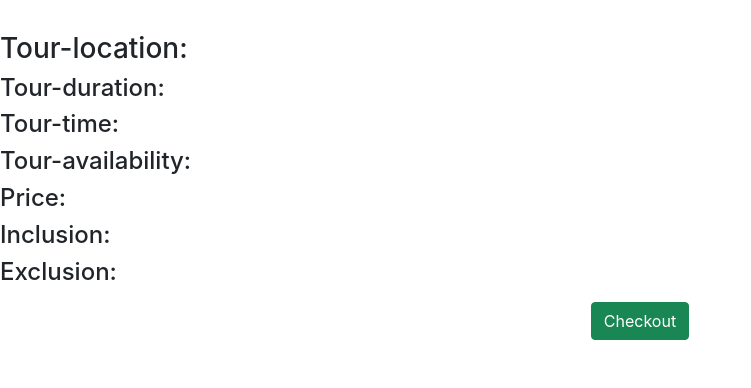
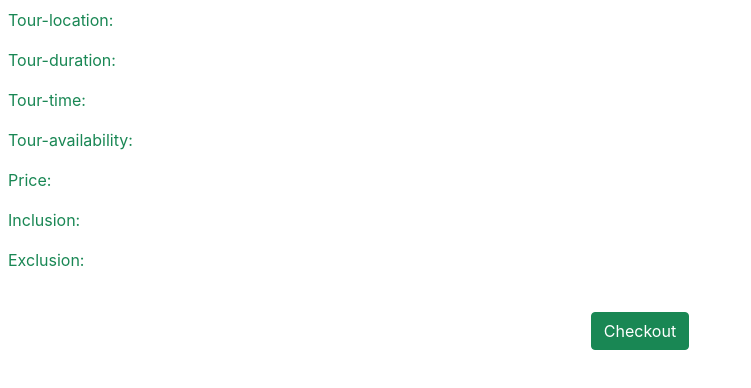
Before and after one commit to fahimabushra1/assignment-10, a React (Create React App) app: page /service/1 in a window 1280 px wide. Shown: the top 388 px of the page, without its empty margins (0-751 px from the left). Built offline with nearby package versions, Linux system fonts and the light colour scheme; no server answers.

Commit message:
redirect loading

```diff
--- a/package.json
+++ b/package.json
@@ -14,6 +14,7 @@
     "react-firebase-hooks": "^5.0.3",
     "react-router-dom": "^6.3.0",
     "react-scripts": "5.0.1",
+    "react-toastify": "^8.2.0",
     "web-vitals": "^2.1.4"
   },
   "scripts": {
--- a/src/Pages/Login/Login.js
+++ b/src/Pages/Login/Login.js
@@ -1,9 +1,12 @@
 import React, { useRef } from "react";
 import { Button, Form } from "react-bootstrap";
-import { useSignInWithEmailAndPassword } from "react-firebase-hooks/auth";
+import { useSendPasswordResetEmail, useSignInWithEmailAndPassword } from "react-firebase-hooks/auth";
 import { useLocation, useNavigate } from "react-router-dom";
+import { toast, ToastContainer } from "react-toastify";
 import auth from "../../firebase.init";
 import SocialLogin from "./SocialLogin";
+import 'react-toastify/dist/ReactToastify.css';
+import Loading from "../Shared/Loading";
 
 
 const Login = () => {
@@ -14,6 +17,8 @@ const Login = () => {
     let location = useLocation();
     let from = location.state?.from?.pathname || "/home";
 
+    let errorElement;
+
     const [
         signInWithEmailAndPassword,
         user,
@@ -21,10 +26,20 @@ const Login = () => {
         error,
     ] = useSignInWithEmailAndPassword(auth);
 
+    const [sendPasswordResetEmail, sending] = useSendPasswordResetEmail(auth);
+
+
+    if (loading || sending) {
+        return <Loading></Loading>
+    }
+
+
     if (user) {
         navigate(from, { replace: true });
     }
-
+    if (error) {
+        errorElement = <p className='text-danger'>Error: {error?.message}</p>
+    }
 
 
 
@@ -36,6 +51,19 @@ const Login = () => {
         signInWithEmailAndPassword(email, password)
         console.log(email, password)
     }
+
+    const resetPassword = async () => {
+        const email = emailRef.current.value;
+        if (email) {
+            await sendPasswordResetEmail(email);
+            toast('Sent email');
+        }
+        else {
+            toast('please enter your email address');
+        }
+    }
+
+
 
     return (
         <div className="w-50 mx-auto">
@@ -60,8 +88,11 @@ const Login = () => {
                     Submit
                 </Button>
             </Form>
-            <p className="mt-2">New to our site?<span className="text-success cursor-pointer fw-bold" onClick={() => navigate('/signup')}> please signup</span></p>
+            {errorElement}
+            <p className="mt-2">New to our site?<span className="btn btn-link text-success pe-auto text-decoration-none fw-bold" onClick={() => navigate('/signup')}> please signup</span></p>
+            <p>Forget Password? <button className='btn btn-link text-success fw-bold pe-auto text-decoration-none' onClick={resetPassword}>Reset Password</button> </p>
             <SocialLogin></SocialLogin>
+            <ToastContainer />
         </div>
     )
 
--- a/src/Pages/Login/SocialLogin.js
+++ b/src/Pages/Login/SocialLogin.js
@@ -28,7 +28,7 @@ const SocialLogin = () => {
             </div>
             {errorElement}
             <div>
-                <button onClick={() => signInWithGoogle()} className="btn btn-success d-block w-50 mx-auto"><img style={{ width: '30px' }} src={google} alt="" /> Google sign in</button>
+                <button onClick={() => signInWithGoogle()} className="btn btn-success d-block w-50 mx-auto mt-2"><img style={{ width: '30px' }} src={google} alt="" /> Google sign in</button>
             </div>
 
         </div>
--- a/src/Pages/RequireAuth/RequireAuth.js
+++ b/src/Pages/RequireAuth/RequireAuth.js
@@ -2,11 +2,16 @@ import React from "react";
 import { useAuthState } from "react-firebase-hooks/auth";
 import { Navigate, useLocation } from "react-router-dom";
 import auth from "../../firebase.init";
+import Loading from "../Shared/Loading";
 
 const RequireAuth = ({ children }) => {
 
-    const [user] = useAuthState(auth);
+    const [user, loading] = useAuthState(auth);
     const location = useLocation();
+
+    if (loading) {
+        return <Loading></Loading>
+    }
 
     if (!user) {
         return <Navigate to='/login' state={{ from: location }} replace />
--- a/src/Pages/ServicesDetail/ServiceDetail.js
+++ b/src/Pages/ServicesDetail/ServiceDetail.js
@@ -14,20 +14,24 @@ const ServiceDetail = () => {
 
     return (
         <div>
-            <img src={service?.img}></img>
-            <h1>{service?.name}</h1>
-            <h3>Tour-location: {service?.location}</h3>
-            <h4>Tour-duration: {service?.duration}</h4>
-            <h4>Tour-time: {service?.time}</h4>
-            <h4>Tour-availability: {service?.availability}</h4>
-            <h4>Price: {service?.price}</h4>
-            <h4>Inclusion: {service?.inclusion}</h4>
-            <h4>Exclusion: {service?.exclusion}</h4>
-            <p>{service?.description}</p>
+            <div className="d-flex justify-conten-center text-success">
+                <img src={service?.img}></img>
+                <div className="ms-2">
+                    <h1>{service?.name}</h1>
+                    <p>Tour-location: {service?.location}</p>
+                    <p>Tour-duration: {service?.duration}</p>
+                    <p>Tour-time: {service?.time}</p>
+                    <p>Tour-availability: {service?.availability}</p>
+                    <p>Price: {service?.price}</p>
+                    <p>Inclusion: {service?.inclusion}</p>
+                    <p>Exclusion: {service?.exclusion}</p>
+                    <p>{service?.description}</p>
+                </div>
+            </div>
             <div className="text-center">
-                <Link to='/checkout'><button className="btn btn-success">Checkout</button></Link>
+                <Link to='/checkout'><button className="btn btn-success mb-5 mt-4">Checkout</button></Link>
             </div>
-        </div>
+        </div >
     )
 }
 
--- /dev/null
+++ b/src/Pages/Shared/Loading.js
@@ -0,0 +1,12 @@
+import React from 'react';
+import { Spinner } from 'react-bootstrap';
+
+const Loading = () => {
+    return (
+        <div style={{ height: '300px' }} className='w-100 d-flex justify-content-center align-items-center'>
+            <Spinner animation="border" variant="primary" />
+        </div>
+    );
+};
+
+export default Loading;
--- a/src/Pages/Signup/Signup.js
+++ b/src/Pages/Signup/Signup.js
@@ -14,7 +14,7 @@ const Signup = () => {
         user,
         loading,
         error,
-    ] = useCreateUserWithEmailAndPassword(auth);
+    ] = useCreateUserWithEmailAndPassword(auth, { sendEmailVerification: true });
 
     const emailRef = useRef('')
     const passwordRef = useRef('')
```
Also changed, not shown: 1 other file (tests, documents, lock files or other folders).
